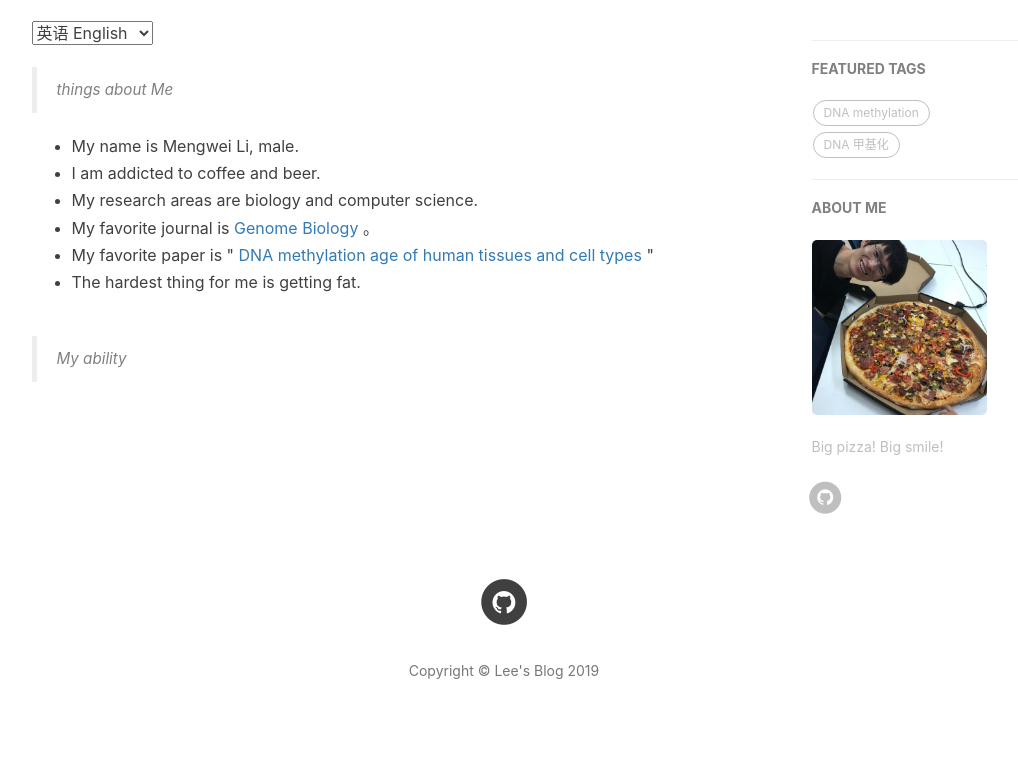
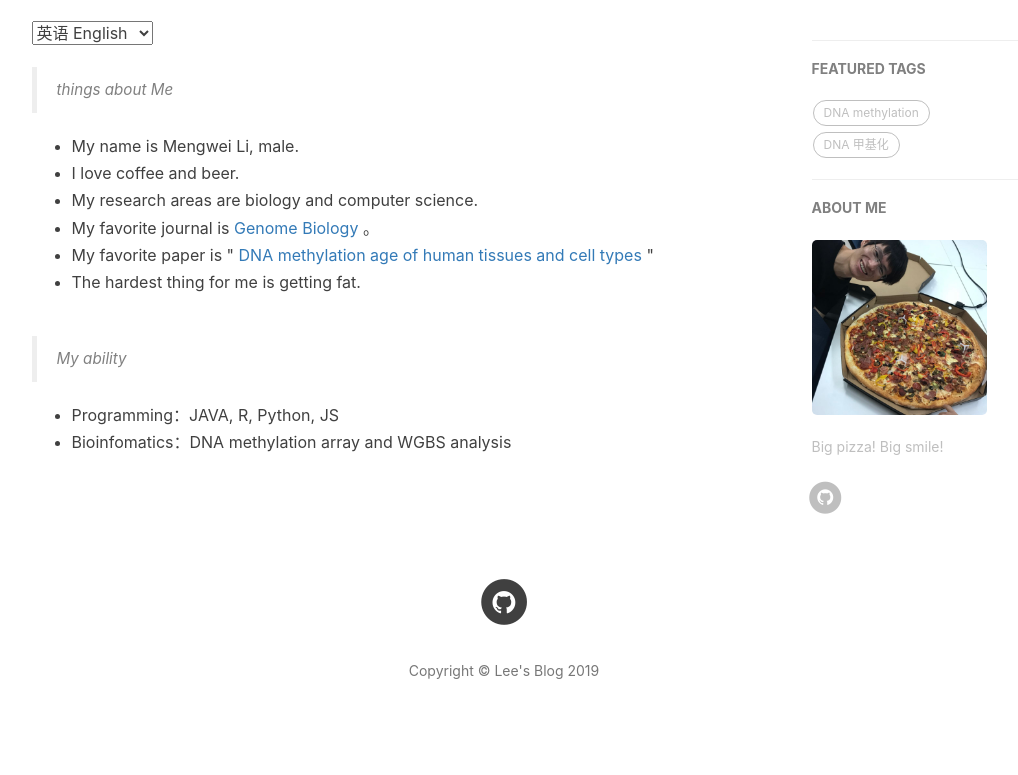
Before and after one commit to lmw123/lmw123.github.io, a Jekyll site: the page built from about.html, in a window 1280 px wide. Shown: the part 398-1173 px from the top of the page, without its empty margins (136-1154 px from the left). Built offline with Jekyll 4.4.1, drawn with Linux system fonts in a browser that asks for light colours; nearby versions of some CDN libraries; comment, search, counter and statistics services are not loaded.

Commit message:
#update about

```diff
--- a/about.html
+++ b/about.html
@@ -21,7 +21,7 @@ header-img: "img/about-bg.jpg"
 
     <ul>
         <li>My name is Mengwei Li, male.</li>
-        <li>I am addicted to coffee and beer. </li>
+        <li>I love coffee and beer. </li>
         <li>My research areas are biology and computer science.</li>
         <li>My favorite journal is
             <a href="https://genomebiology.biomedcentral.com" target="_blank">
@@ -35,9 +35,14 @@ header-img: "img/about-bg.jpg"
         </li>
         <li>The hardest thing for me is getting fat.</li>
     </ul>
+
     <blockquote>
         My ability
     </blockquote>
+    <ul>
+        <li>Programming：JAVA, R, Python, JS</li>
+        <li>Bioinfomatics：DNA methylation array and WGBS analysis</li>
+    </ul>
 
 </div>
 
@@ -60,9 +65,17 @@ header-img: "img/about-bg.jpg"
         </li>
         <li>增肥真困难。</li>
     </ul>
+
     <blockquote>
         我的能力
     </blockquote>
+    <ul>
+        <li>编程语言：JAVA, R, Python, JS</li>
+        <li>生物信息分析：甲基化芯片及全基因组重亚硫酸盐测序数据分析</li>
+    </ul>
+
+
+
 </div>
 
 <!-- Handle Language Change -->
```
